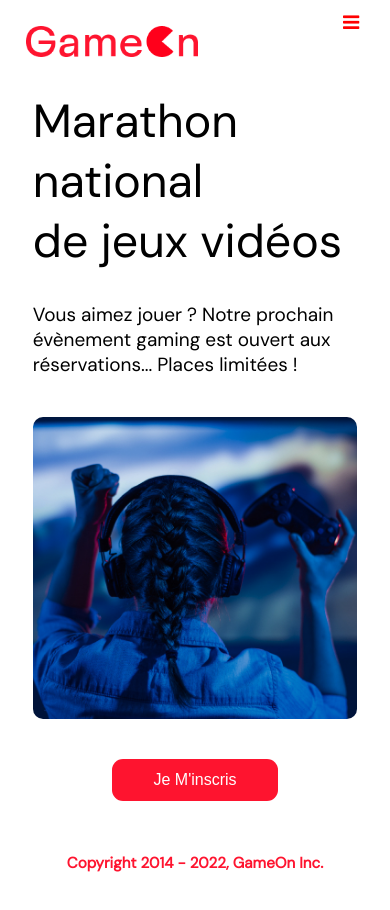
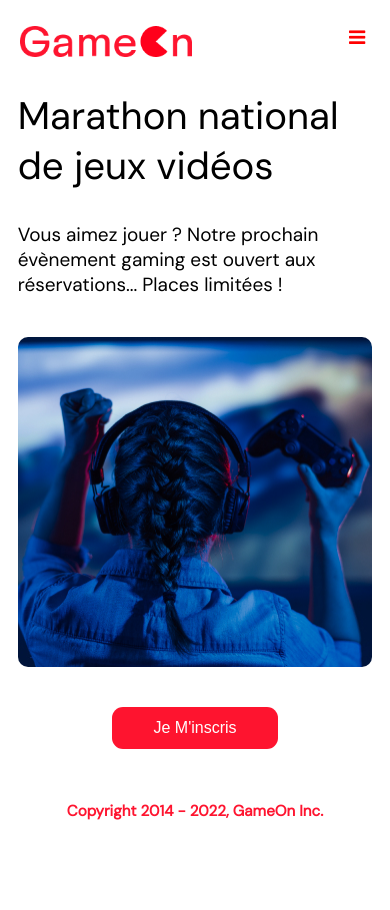
Before and after one commit to SamuelPrigent/GameOn, a plain HTML site: page index.html in a window 390 px wide. After the commit the page ends 866 px from the top, so only its background shows below. Drawn offline with Linux system fonts and the light colour scheme.

Commit message:
modif petit écran mobile

```diff
--- a/modal.css
+++ b/modal.css
@@ -531,6 +531,14 @@ Img en displey flex sur Desktop pour appliquer un padding ratio //
 */
 
 @media screen and (max-width: 800px) {
+  main {
+    margin: 1px 10px 15px;
+  }
+
+  .topnav {
+    margin: 3.5% 2% 3.5%;
+  }
+
   .hero-section {
     display: block;
     box-shadow: unset;
@@ -636,14 +644,27 @@ Anciennement à 768px mais pas de logique pour l'affichage
   .topnav a.icon {
     float: right;
     display: block;
-    margin-top: -15px;
+    margin-top: 0px; /* -15px  originellement */
   }
 }
 
 @media screen and (max-width: 497px) {
   .hero-headline {
-    font-size: 2.9rem;
+    font-size: 2.8rem;
     white-space: normal;
+  }
+}
+
+@media screen and (max-width: 440px) {
+  .hero-headline {
+    font-size: 2.4rem; /*
+    white-space: normal;*/
+  }
+}
+
+@media screen and (max-width: 352px) {
+  .hero-headline {
+    font-size: 2.2rem;
   }
 }
 
```
